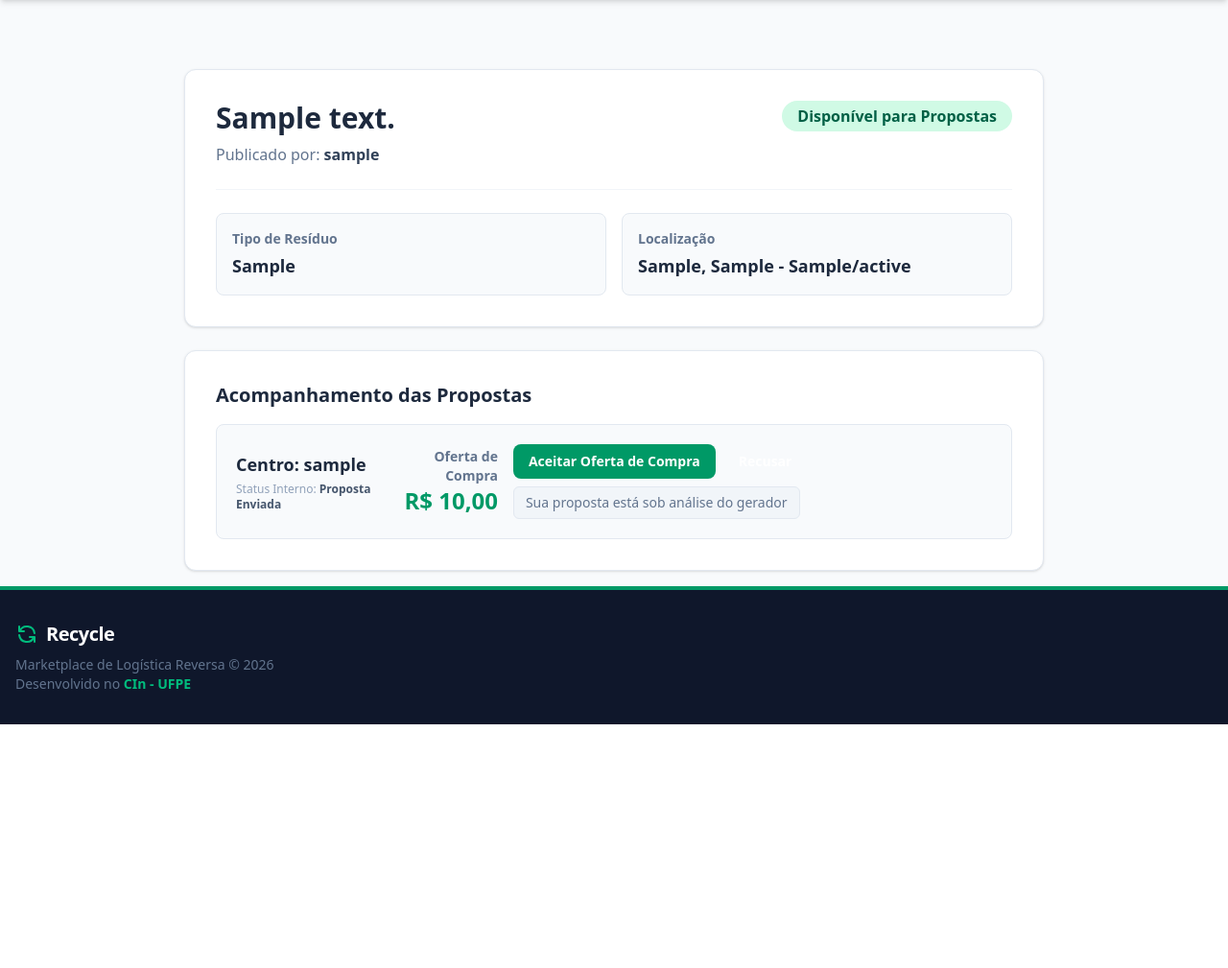
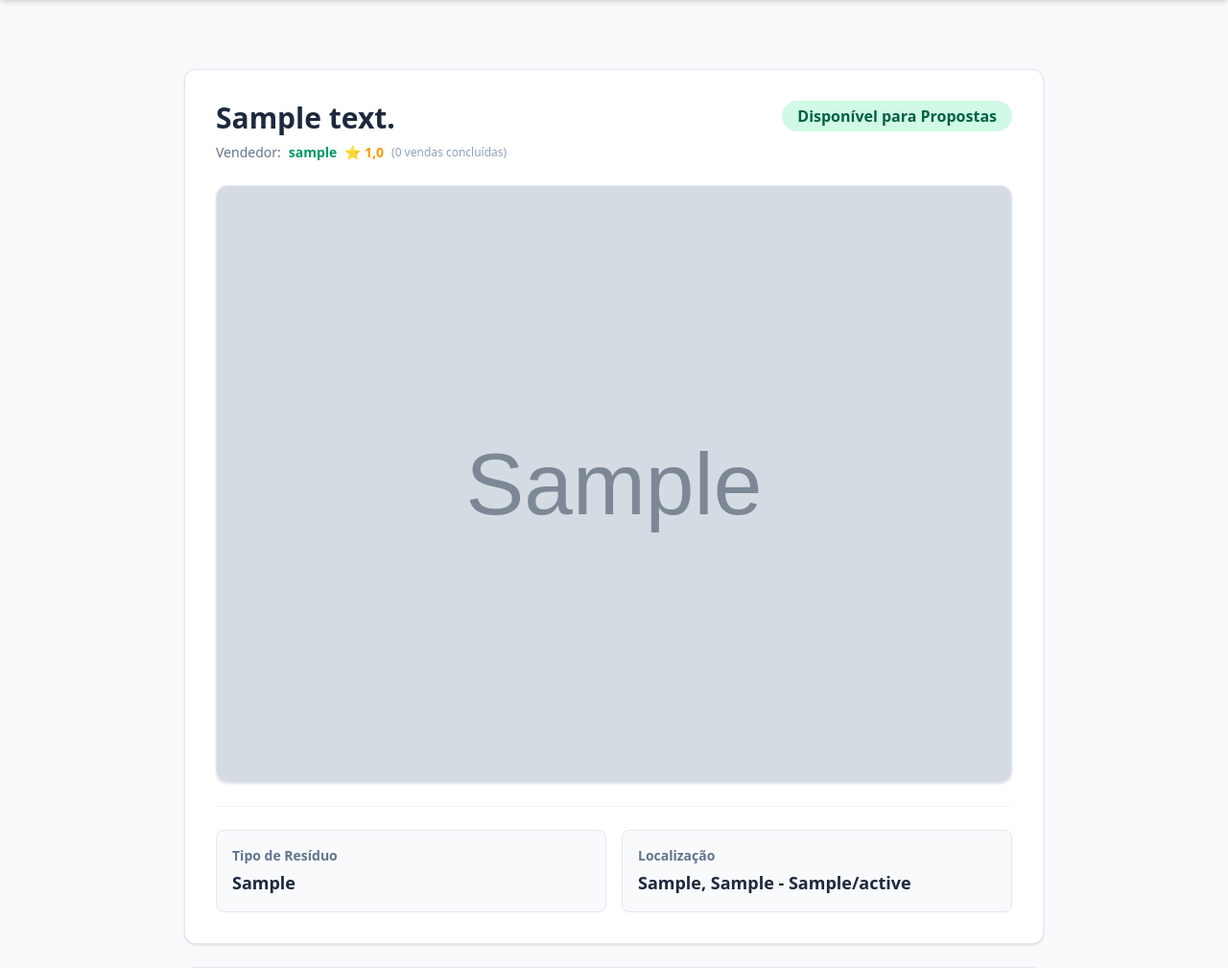
Before and after one commit to brunoslm/Recycle, a Django app: page /obra/1/ in a window 1280 px wide. Shown: the part 64-1073 px from the top of the page at 96% size. Before the commit the page ends 819 px from the top, so only its background shows below. Run offline with Django 5.2, Linux system fonts and the light colour scheme; a user stored in the database is signed in; tables that the repository leaves empty hold one stand-in row (values such as "Sample post"); grey boxes marked "Sample" are stand-in pictures.

Commit message:
Update detalhe_obra.html

```diff
--- a/core/templates/core/detalhe_obra.html
+++ b/core/templates/core/detalhe_obra.html
@@ -6,12 +6,23 @@
         <div class="flex justify-between items-start">
             <div>
                 <h1 class="text-3xl font-bold text-slate-800 mb-2">{{ obra.descricao }}</h1>
-                <p class="text-slate-500">Publicado por: <span class="font-semibold text-slate-700">{{ obra.gerador.username }}</span></p>
+                <div class="text-sm text-slate-500 flex flex-wrap items-center gap-2">
+                    <span>Vendedor:</span>
+                    <a href="{% url 'perfil_vendedor' obra.gerador.id %}" class="font-bold text-emerald-600 hover:text-emerald-700 hover:underline">{{ obra.gerador.username }}</a>
+                    <span class="text-amber-500 font-bold ml-1">⭐ {{ obra.gerador.perfil.media_avaliacao }}</span>
+                    <span class="text-xs text-slate-400">({{ obra.gerador.perfil.total_transacoes }} vendas concluídas)</span>
+                </div>
             </div>
             <span class="bg-emerald-100 text-emerald-800 py-1 px-4 rounded-full font-bold">
                 {{ obra.get_status_display }}
             </span>
         </div>
+
+        {% if obra.imagem %}
+        <div class="mt-6 rounded-xl overflow-hidden max-h-72 border border-slate-200 shadow-sm">
+            <img src="{{ obra.imagem.url }}" alt="Foto do material" class="w-full h-full object-cover">
+        </div>
+        {% endif %}
 
         <div class="mt-6 pt-6 border-t border-slate-100 grid grid-cols-1 md:grid-cols-2 gap-4">
             <div class="bg-slate-50 p-4 rounded-lg border border-slate-200">
@@ -53,7 +64,6 @@
                 </div>
 
                 <div class="flex flex-wrap gap-2 w-full md:w-auto">
-                    {# AÇÕES DO PEQUENO GERADOR (VENDEDOR) #}
                     {% if request.user == obra.gerador %}
                         {% if proposta.status == 'PROPOSTA' %}
                             <a href="{% url 'responder_proposta' proposta.id 'aceitar' %}" class="bg-emerald-600 hover:bg-emerald-700 text-white font-bold py-2 px-4 rounded-lg transition text-sm text-center">Aceitar Oferta de Compra</a>
@@ -70,14 +80,12 @@
                         {% endif %}
                     {% endif %}
 
-                    {# AÇÕES DO CENTRO DE RECICLAGEM (COMPRADOR) #}
                     {% if request.user == proposta.centro %}
                         {% if proposta.status == 'PROPOSTA' %}
                             <span class="text-sm text-slate-500 bg-slate-100 px-3 py-1.5 rounded-md border border-slate-200">Sua proposta está sob análise do gerador</span>
                         {% elif proposta.status == 'ACEITO' %}
                             <a href="{% url 'escolher_pagamento' proposta.id %}" class="w-full bg-blue-600 hover:bg-blue-700 text-white font-bold py-2 px-4 rounded-lg transition text-sm text-center shadow-md">💳 Realizar Pagamento</a>
                         {% elif proposta.status == 'AGUARDANDO_VALIDACAO' %}
-                            {# BOTÃO ATUALIZADO COM CORES CORRIGIDAS PARA ALTO CONTRASTE #}
                             <a href="{% url 'simular_pagamento_online' proposta.id %}" class="flex items-center justify-center gap-2 w-full bg-amber-400 hover:bg-amber-500 text-slate-900 font-black py-2 px-4 rounded-lg transition text-sm text-center shadow-md border border-amber-300">
                                 <span>⚡</span> <span>Concluir PIX</span>
                             </a>
@@ -91,11 +99,17 @@
                         {% endif %}
                     {% endif %}
 
-                    {# COMPROVANTE #}
                     {% if proposta.status == 'CONCLUIDO' %}
-                    <a href="{% url 'comprovante' proposta.comprovante_token %}" class="w-full bg-slate-800 hover:bg-slate-900 text-white font-bold py-2 px-4 rounded-lg transition text-center text-sm shadow-md">
-                        📄 Ver Comprovante
-                    </a>
+                    <div class="flex gap-2 w-full">
+                        <a href="{% url 'comprovante' proposta.comprovante_token %}" class="flex-1 bg-slate-800 hover:bg-slate-900 text-white font-bold py-2 px-4 rounded-lg transition text-center text-sm shadow-md">
+                            📄 Ver Comprovante
+                        </a>
+                        {% if request.user == proposta.centro %}
+                        <a href="{% url 'avaliar_acordo' proposta.id %}" class="flex-1 bg-amber-400 hover:bg-amber-500 text-slate-900 font-bold py-2 px-4 rounded-lg transition text-center text-sm shadow-md border border-amber-300">
+                            ⭐ Avaliar Vendedor
+                        </a>
+                        {% endif %}
+                    </div>
                     {% endif %}
                 </div>
             </div>
```
